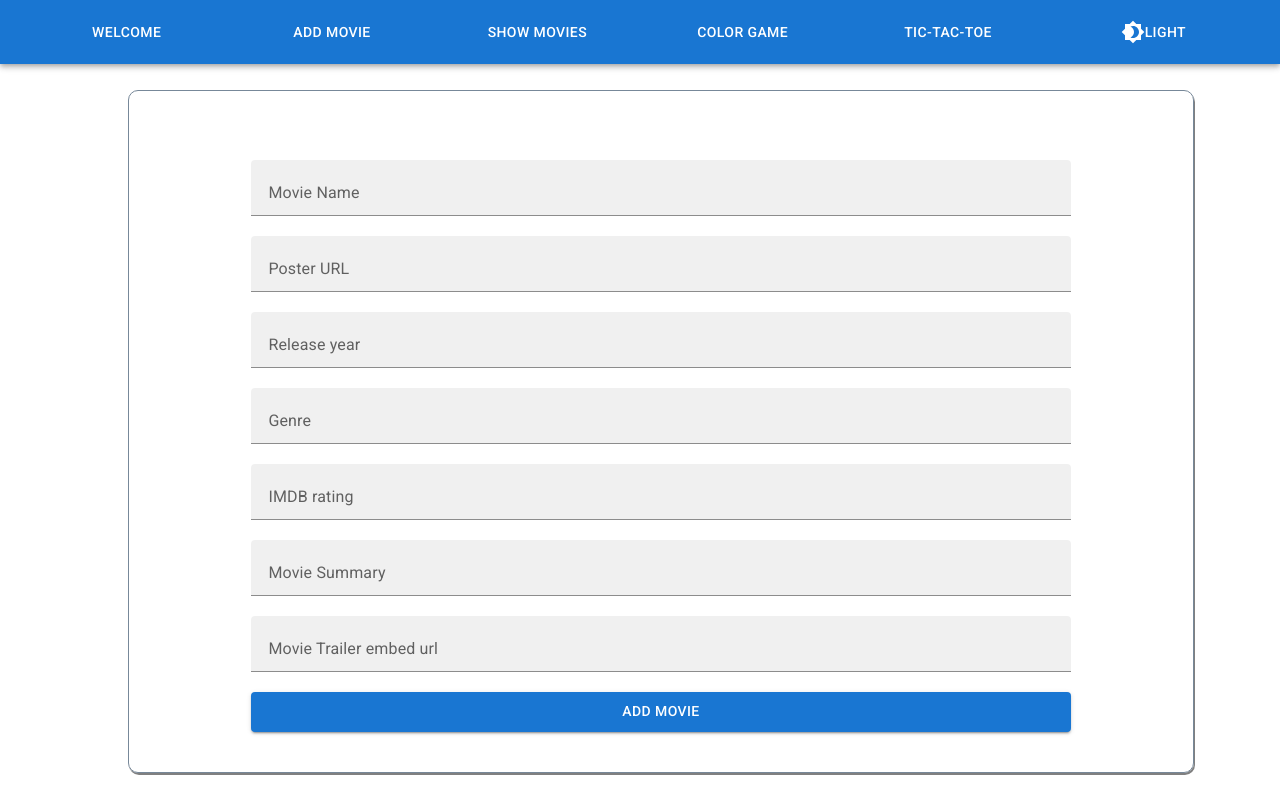
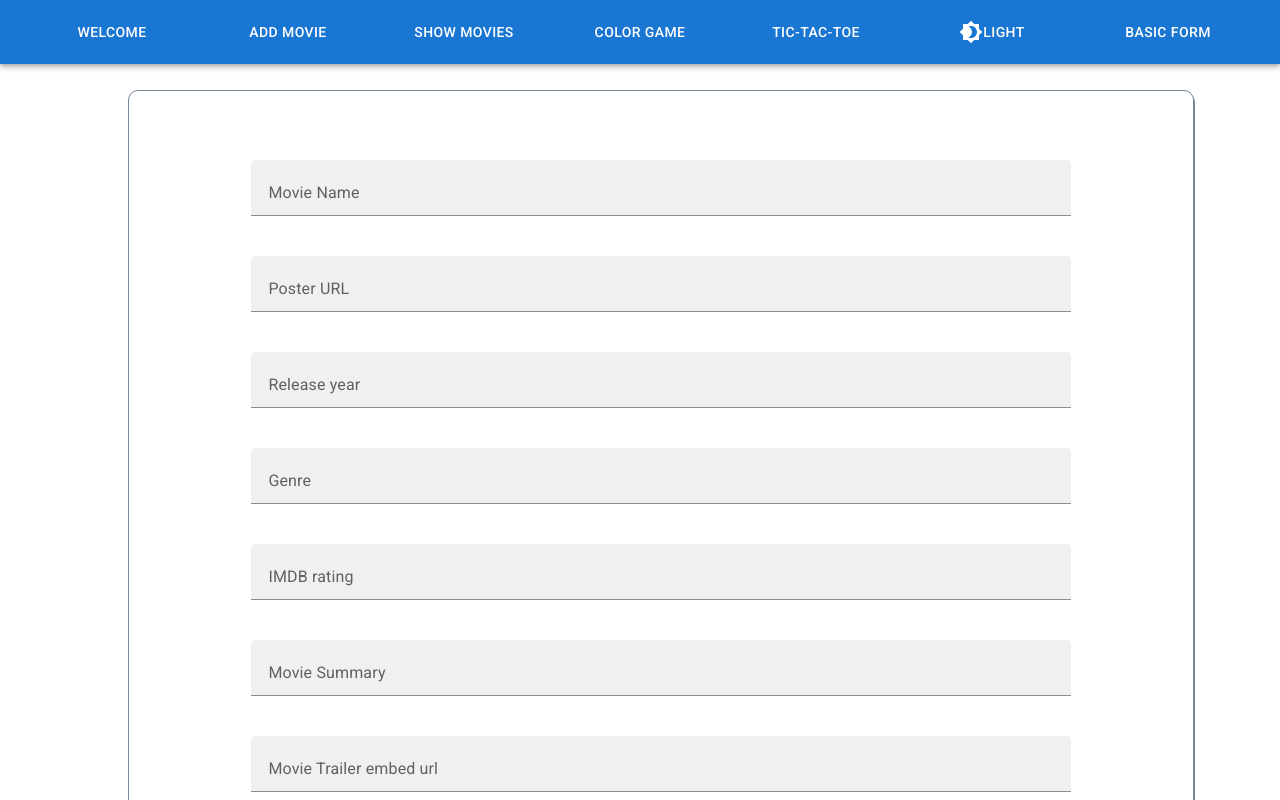
Before and after one commit to inavis/react-router-practise, a React (Create React App) app: page /addmovie in a window 1280 px wide. Shown: the top 800 px of the page. Built offline with nearby package versions, Linux system fonts and the light colour scheme.

Commit message:
with formik

```diff
--- a/package.json
+++ b/package.json
@@ -10,13 +10,16 @@
     "@testing-library/jest-dom": "^5.16.1",
     "@testing-library/react": "^12.1.2",
     "@testing-library/user-event": "^13.5.0",
+    "core-js": "^3.20.1",
+    "formik": "^2.2.9",
     "react": "^17.0.2",
     "react-confetti": "^6.0.1",
     "react-dom": "^17.0.2",
     "react-router-dom": "^5.3.0",
     "react-scripts": "5.0.0",
     "react-use": "^17.3.1",
-    "web-vitals": "^2.1.2"
+    "web-vitals": "^2.1.2",
+    "yup": "^0.32.11"
   },
   "scripts": {
     "start": "react-scripts start",
--- a/public/index.html
+++ b/public/index.html
@@ -45,4 +45,5 @@
       To create a production bundle, use `npm run build` or `yarn build`.
     -->
   </body>
+  <script src="https://unpkg.com/formik/dist/formik.umd.production.min.js"></script>
 </html>
--- a/src/AddMovie.js
+++ b/src/AddMovie.js
@@ -3,18 +3,69 @@ import Button from '@mui/material/Button';
 import TextField from '@mui/material/TextField';
 import { useHistory } from "react-router-dom";
 
-export function AddMovie({ name, setname, poster, setposter, year, setyear, genre, setgenre, summary, setsummary, imdb, setimdb, trailer, settrailer, movielist, setmovielist }) {
+
+import { Formik,useFormik } from 'formik';
+import * as yup from 'yup';
+
+
+
+
+// const validateForm= (values)=>{
+//   console.log("onValidate values",values);
+
+//   //if any error it will be added
+//   const errors = {};
+
+// if(values.name.length<5){
+//   errors.name="Add more characters"
+// }
+// if(values.summary.length<5){
+//   errors.summary="Add more characters"
+// }
+// if(values.genre.length<5){
+//   errors.genre="Add more characters"
+// }
+
+//   console.log(errors)
+
+//   return errors;
+// }
+
+const validateForm =yup.object({
+  name:yup.string().min(5)
+                .required("It is mandatory field"),
+  poster:yup.string().url().required("It is mandatory field"),
+  year:yup.number().required("It is mandatory field"),
+  genre:yup.string().required("It is mandatory field"),
+  summary:yup.string().max(100).required("It is mandatory field"),
+  imdb:yup.number().required("It is mandatory field"),
+  trailer:yup.string().url().required("It is mandatory field"),
+})
+
+
+export function AddMovie() {
   const history = useHistory();
 
+  const {handleSubmit,values,handleChange,handleBlur,touched,errors} = useFormik({
+    initialValues:{ name:"",  poster:"",  year:"", genre:"",  summary:"",
+                imdb:"",  trailer:""},
+    // validate:validateForm,
+    validationSchema:validateForm,
+    onSubmit:(values) =>{
+      console.log("On submit value",values)
+    }
+})
+
   const addmovie =() =>{
+    console.log("add movie")
     const newMovie ={
-      name,
-      poster,
-      year,
-      genre,
-      summary,
-      imdb,
-      trailer
+      name:values.name,
+      poster:values.poster,
+      year:values.year,
+      genre:values.genre,
+      summary:values.summary,
+      imdb:values.imdb,
+      trailer:values.trailer
     };
     fetch(`https://61c4136bf1af4a0017d99289.mockapi.io/movies/`,{
       method:"POST",
@@ -27,43 +78,110 @@ export function AddMovie({ name, setname, poster, setposter, year, setyear, genr
     .then(()=>history.push("/ShowMovies"))
   }
 
+
   return (
 
-    <div className='form'>
+   <form onSubmit={handleSubmit}>
+      <div className='form'>
       <br></br>
       <div className='formhead text-primary'>ADD MOVIE DETAILS</div>
       <div>
-        <TextField id="filled-basic" className="textbox" label="Movie Name" variant="filled" onChange={(event) => setname(event.target.value)} />
+        <TextField id="filled-basic" className="textbox" label="Movie Name" variant="filled" id='name'
+            name='name'
+            value={values.name}
+            onChange={handleChange}
+            onBlur={handleBlur}
+
+         />
+      </div>
+      {console.log(touched.name,errors.name)}
+      <div style={{color:"red",float:"left",marginLeft:"10%"}}>
+          {touched.name && errors.name ? errors.name :""}
+      </div>
+      <br></br><br></br>
+      <div>
+        <TextField id="filled-basic" className="textbox" label="Poster URL" variant="filled"id='poster'
+            name='poster'
+            value={values.poster}
+            onChange={handleChange}
+            onBlur={handleBlur}
+          />
+      </div>
+      <div style={{color:"red",float:"left",marginLeft:"10%"}}>
+          {touched.poster && errors.poster ? errors.poster :""}
+      </div>
+      <br></br>
+      <br></br>
+      <div>
+        <TextField id="filled-basic" className="textbox" label="Release year" variant="filled"  id='year'
+            name='year'
+            value={values.year}
+            onChange={handleChange}
+            onBlur={handleBlur}
+         />
+      </div>
+      <div style={{color:"red",float:"left",marginLeft:"10%"}}>
+          {touched.year && errors.year ? errors.year :""}
+      </div>
+      <br></br>
+      <br></br>
+      <div>
+        <TextField id="filled-basic" className="textbox" label="Genre" variant="filled" id='genre'
+            name='genre'
+            value={values.genre}
+            onChange={handleChange}
+            onBlur={handleBlur}
+        />
+      </div>
+      <div style={{color:"red",float:"left",marginLeft:"10%"}}>
+          {touched.genre && errors.genre ? errors.genre :""}
+      </div>
+      <br></br>
+      <br></br>
+      <div>
+        <TextField id="filled-basic" className="textbox" label="IMDB rating" variant="filled"  id='imdb'
+            name='imdb'
+            value={values.imdb}
+            onChange={handleChange}
+            onBlur={handleBlur}
+         />
+      </div>
+      <div style={{color:"red",float:"left",marginLeft:"10%"}}>
+         {touched.imdb && errors.imdb ? errors.imdb :""}
+      </div>
+      <br></br>
+      <br></br>
+      <div>
+        <TextField id="filled-basic" className="textbox" label="Movie Summary" variant="filled"  id='summary'
+            name='summary'
+            value={values.summary}
+            onChange={handleChange}
+            onBlur={handleBlur}
+         />
+        <br></br>
+      </div>
+      <div style={{color:"red",float:"left",marginLeft:"10%"}}>
+          {touched.summary && errors.summary ? errors.summary :""}
       </div>
       <br></br>
       <div>
-        <TextField id="filled-basic" className="textbox" label="Poster URL" variant="filled" onChange={(event) => setposter(event.target.value)} />
+        <br></br>
+        <TextField id="filled-basic" className="textbox" label="Movie Trailer  embed url" variant="filled"
+        id='trailer'
+        name='trailer'
+        value={values.trailer}
+        onChange={handleChange}
+        onBlur={handleBlur}
+         />
+        <br></br>
+        <div style={{color:"red",float:"left",marginLeft:"10%"}}>
+            {touched.trailer && errors.trailer ? errors.trailer :""}
       </div>
       <br></br>
-      <div>
-        <TextField id="filled-basic" className="textbox" label="Release year" variant="filled" onChange={(event) => setyear(event.target.value)} />
-      </div>
-      <br></br>
-      <div>
-        <TextField id="filled-basic" className="textbox" label="Genre" variant="filled" onChange={(event) => setgenre(event.target.value)} />
-      </div>
-      <br></br>
-      <div>
-        <TextField id="filled-basic" className="textbox" label="IMDB rating" variant="filled" onChange={(event) => setimdb(event.target.value)} />
-      </div>
-      <br></br>
-      <div>
-        <TextField id="filled-basic" className="textbox" label="Movie Summary" variant="filled" onChange={(event) => setsummary(event.target.value)} />
-        <br></br>
       </div>
       <div>
         <br></br>
-        <TextField id="filled-basic" className="textbox" label="Movie Trailer  embed url" variant="filled" onChange={(event) => settrailer(event.target.value)} />
-        <br></br>
-      </div>
-      <div>
-        <br></br>
-        <Button variant="contained" onClick={() => {
+        <Button variant="contained" type='submit' onClick={() => {
 
           // setmovielist([...movielist, { name: name, poster: poster, year: year, genre: genre, summary: summary, imdb: imdb, trailer: trailer }]);
           // history.push("/ShowMovies");
@@ -74,6 +192,7 @@ export function AddMovie({ name, setname, poster, setposter, year, setyear, genr
       <br></br>
     </div>
 
+   </form>
 
   );
 }
--- a/src/App.js
+++ b/src/App.js
@@ -53,7 +53,14 @@ import { XOGAME } from './XOGAME';
 import { useTheme, ThemeProvider, createTheme } from '@mui/material/styles';
 import Brightness4Icon from '@mui/icons-material/Brightness4';
 import Brightness7Icon from '@mui/icons-material/Brightness7';
-import { EditMovies } from './EditMovies';
+import { EditMovies,GetMovie } from './EditMovies';
+
+
+import { Formik,useFormik } from 'formik';
+import * as yup from 'yup';
+
+
+
 
 
 
@@ -113,6 +120,7 @@ const history2 = useHistory();
               <Button color="inherit" onClick={()=>{history.push("/colorgame")}}>Color Game</Button>
               <Button color="inherit" onClick={()=>{history.push("/xogame")}}>Tic-tac-toe</Button>
               <Button onClick={colorMode.toggleColorMode} color="inherit">{theme.palette.mode === 'dark' ? <Brightness7Icon /> : <Brightness4Icon />}  {theme.palette.mode} </Button>
+              <Button color="inherit" onClick={()=>{history.push("/basicform")}}>Basic form</Button>
             </Toolbar>
         </AppBar>
        </div>
@@ -170,11 +178,15 @@ const history2 = useHistory();
          </Route>
 
          <Route path="/EditMovies/:id">
-           <EditMovies/>
+           <GetMovie/>
          </Route>
 
          <Route path="/xogame">
            <XOGAME/>
+         </Route>
+
+         <Route path="/basicform">
+           <BasicForm/>
          </Route>
 
          <Route exact path="/">
@@ -190,6 +202,97 @@ const history2 = useHistory();
 
     </Paper>
   );
+}
+
+
+
+
+//FORM  VALIDATION
+
+// const validateForm= (values)=>{
+//   console.log("onValidate values",values);
+
+//   //if any error it will be added
+//   const errors = {};
+
+
+//   //validate length of email
+//   if(values.email.length<5){
+//     errors.email="Please provide longer email"
+//   }
+
+//   //if email is in correct pattern
+//   if(!/^[A-Z0-9._%+-]+@[A-Z0-9.-]+\.[A-Z]{2,}$/i.test(values.email)){
+//     errors.email="Invalid email address"
+//   }
+
+//   //password of length 8 to 12
+//   if(values.password.length<8  ){
+//     errors.password="Password should be minimum 8 characters"
+//   }
+//   else if(values.password.length>12){
+//     errors.password="Password should be maximum 12 characters"
+//   }
+
+//   console.log(errors)
+
+//   return errors;
+// }
+
+const validateForm =yup.object({
+  email:yup.string().min(5).
+                matches(!/^[A-Z0-9._%+-]+@[A-Z0-9.-]+\.[A-Z]{2,}$/i,"not of required pattern")
+                .required("It is mandatory field"),
+  password:yup.string().min(8,"Should have longer password")
+                    .max(12,"should have smaller passwords")
+                    .required("It is mandatory field")
+})
+function BasicForm(){
+
+//   const formik = useFormik({
+//     initialValues:{email:"abc@xyz.com",password:"iji"},
+//     validate:validateForm,
+//     onSubmit:(values) =>{
+//       console.log("On submit value",values)
+//     }
+// })
+
+//  changed by applying destructuring
+  const {handleSubmit,values,handleChange,handleBlur,touched,errors} = useFormik({
+      initialValues:{email:"abc@xyz.com",password:"iji"},
+      validationSchema:validateForm,
+      onSubmit:(values) =>{
+        console.log("On submit value",values)
+      }
+  })
+  return(
+    <div>
+      <form onSubmit={handleSubmit}>
+        <input type="email" placeholder='Enter email'
+            id='email'
+            name='email'
+            value={values.email}
+            onChange={handleChange}
+            onBlur={handleBlur}
+        />
+        {/* {formik.errors.email} */}
+
+        {/* touched is linked with onBlur propery so once touched becomes true and error is there it will display error */}
+        {touched.email && errors.email ? errors.email :""}
+
+        <input type="password" placeholder='Enter password'
+            id='password'
+            name='password'
+            value={values.password}
+            onChange={handleChange}
+            onBlur={handleBlur}
+        />
+        {touched.password && errors.password ? errors.password :""}
+
+        <button type='submit'>Submit</button>
+      </form>
+    </div>
+  )
 }
 
 export  function ToggleColorMode() {
--- a/src/EditMovies.js
+++ b/src/EditMovies.js
@@ -3,24 +3,26 @@ import TextField from '@mui/material/TextField';
 import { useHistory, useParams } from "react-router-dom";
 import { useState,useEffect } from 'react';
 
-export function EditMovies() {
 
+import { Formik,useFormik } from 'formik';
+import * as yup from 'yup';
 
+const validateForm =yup.object({
+  name:yup.string().min(5)
+                .required("It is mandatory field"),
+  poster:yup.string().url().required("It is mandatory field"),
+  year:yup.number().required("It is mandatory field"),
+  genre:yup.string().required("It is mandatory field"),
+  summary:yup.string().max(200).required("It is mandatory field"),
+  imdb:yup.number().required("It is mandatory field"),
+  trailer:yup.string().url().required("It is mandatory field"),
+})
 
-    const [movielist,setmovielist] = useState([])
+export function GetMovie(){
 
+  const [moviefind,setmoviefind] = useState([])
+  const { id } = useParams();
 
-    const [name,setname] = useState("");
-    const [poster,setposter] = useState("");
-    const [year,setyear] = useState("");
-    const [genre,setgenre] = useState("");
-    const [summary,setsummary] = useState("");
-    const [imdb,setimdb] = useState("");
-    const [trailer,settrailer] = useState("");
-
-
-    const history = useHistory();
-    const { id } = useParams();
 
   let getmovies =() => {
     console.log("use Effect");
@@ -29,30 +31,50 @@ export function EditMovies() {
     })
     .then((data)=>data.json())
     .then((movies)=>{
-            setmovielist(movies);
-            setname(movies.name);
-            setposter(movies.poster)
-            setyear(movies.year)
-            setgenre(movies.genre)
-            setsummary(movies.summary)
-            setimdb(movies.imdb)
-            settrailer(movies.trailer)
+        setmoviefind(movies);
     })
   }
+  console.log(moviefind)
 
   useEffect(getmovies,[]);
 
+   //to prevent race condition
+   //before getting the respective movie we cannot load form with undefined values
+   return moviefind.name ? <EditMovies moviefind={moviefind}/> : ""
+
+}
+
+
+
+export function EditMovies({moviefind}) {
+
+  const history = useHistory();
+
+      const {name,poster,year,genre,summary,imdb,trailer} = moviefind;
+      console.log("movies",name,poster,year,genre,summary,imdb,trailer)
+
+      const {handleSubmit,values,handleChange,handleBlur,touched,errors} = useFormik({
+        initialValues:{ name:name,  poster:poster,
+                year:year, genre:genre[0],  summary:summary,
+                    imdb:imdb,  trailer:trailer},
+        // validate:validateForm,
+        validationSchema:validateForm,
+        onSubmit:(values) =>{
+          console.log("On submit value",values)
+        }
+      })
+
       const updatemovie =() =>{
         const newMovie ={
-          name,
-          poster,
-          year,
-          genre,
-          summary,
-          imdb,
-          trailer
+          name:values.name,
+          poster:values.poster,
+          year:values.year,
+          genre:values.genre,
+          summary:values.summary,
+          imdb:values.imdb,
+          trailer:values.trailer
         };
-        fetch(`https://61c4136bf1af4a0017d99289.mockapi.io/movies/${movielist.id}`,{
+        fetch(`https://61c4136bf1af4a0017d99289.mockapi.io/movies/${moviefind.id}`,{
           method:"PUT",
           body: JSON.stringify(newMovie),
           headers:{
@@ -65,52 +87,120 @@ export function EditMovies() {
 
 
     return (
-
+<form onSubmit={handleSubmit}>
       <div className='form'>
       <br></br>
-          <div className='formhead text-primary'>ADD MOVIE DETAILS</div>
+      <div className='formhead text-primary'>EDIT MOVIE DETAILS</div>
       <div>
-            <TextField id="filled-basic" className="textbox" label="Movie Name" variant="filled" value={name} onChange={(event) => setname(event.target.value)}/>
+        <TextField id="filled-basic" className="textbox" label="Movie Name"
+         variant="filled" id='name'
+            name='name'
+            value={values.name}
+            onChange={handleChange}
+            onBlur={handleBlur}
+
+         />
+      </div>
+      {console.log(touched.name,errors.name)}
+      <div style={{color:"red",float:"left",marginLeft:"10%"}}>
+          {touched.name && errors.name ? errors.name :""}
+      </div>
+      <br></br><br></br>
+      <div>
+        <TextField id="filled-basic" className="textbox" label="Poster URL" variant="filled"id='poster'
+            name='poster'
+            value={values.poster}
+            onChange={handleChange}
+            onBlur={handleBlur}
+          />
+      </div>
+      <div style={{color:"red",float:"left",marginLeft:"10%"}}>
+          {touched.poster && errors.poster ? errors.poster :""}
+      </div>
+      <br></br>
+      <br></br>
+      <div>
+        <TextField id="filled-basic" className="textbox" label="Release year" variant="filled"  id='year'
+            name='year'
+            value={values.year}
+            onChange={handleChange}
+            onBlur={handleBlur}
+         />
+      </div>
+      <div style={{color:"red",float:"left",marginLeft:"10%"}}>
+          {touched.year && errors.year ? errors.year :""}
+      </div>
+      <br></br>
+      <br></br>
+      <div>
+        <TextField id="filled-basic" className="textbox" label="Genre" variant="filled" id='genre'
+            name='genre'
+            value={values.genre}
+            onChange={handleChange}
+            onBlur={handleBlur}
+        />
+      </div>
+      <div style={{color:"red",float:"left",marginLeft:"10%"}}>
+          {touched.genre && errors.genre ? errors.genre :""}
+      </div>
+      <br></br>
+      <br></br>
+      <div>
+        <TextField id="filled-basic" className="textbox" label="IMDB rating" variant="filled"  id='imdb'
+            name='imdb'
+            value={values.imdb}
+            onChange={handleChange}
+            onBlur={handleBlur}
+         />
+      </div>
+      <div style={{color:"red",float:"left",marginLeft:"10%"}}>
+         {touched.imdb && errors.imdb ? errors.imdb :""}
+      </div>
+      <br></br>
+      <br></br>
+      <div>
+        <TextField id="filled-basic" className="textbox" label="Movie Summary" variant="filled"  id='summary'
+            name='summary'
+            value={values.summary}
+            onChange={handleChange}
+            onBlur={handleBlur}
+         />
+        <br></br>
+      </div>
+      <div style={{color:"red",float:"left",marginLeft:"10%"}}>
+          {touched.summary && errors.summary ? errors.summary :""}
       </div>
       <br></br>
       <div>
-            <TextField id="filled-basic" className="textbox" label="Poster URL" variant="filled" value={poster} onChange={(event) => setposter(event.target.value)}/>
+        <br></br>
+        <TextField id="filled-basic" className="textbox" label="Movie Trailer  embed url" variant="filled"
+        id='trailer'
+        name='trailer'
+        value={values.trailer}
+        onChange={handleChange}
+        onBlur={handleBlur}
+         />
+        <br></br>
+        <div style={{color:"red",float:"left",marginLeft:"10%"}}>
+            {touched.trailer && errors.trailer ? errors.trailer :""}
       </div>
-          <br></br>
-          <div>
-            <TextField id="filled-basic" className="textbox" label="Release year" variant="filled" value={year} onChange={(event) => setyear(event.target.value)} />
-          </div>
-          <br></br>
-          <div>
-            <TextField id="filled-basic" className="textbox" label="Genre" variant="filled" value={genre} onChange={(event) => setgenre(event.target.value)} />
-          </div>
-          <br></br>
-          <div>
-            <TextField id="filled-basic" className="textbox" label="IMDB rating" variant="filled" value={imdb} onChange={(event) => setimdb(event.target.value)} />
-          </div>
-          <br></br>
-          <div>
-            <TextField id="filled-basic" className="textbox" label="Movie Summary" variant="filled"  value={summary } onChange={(event) => setsummary(event.target.value)}/>
       <br></br>
       </div>
       <div>
         <br></br>
-            <TextField id="filled-basic" className="textbox" label="Movie Trailer  embed url" variant="filled" value={trailer}  onChange={(event) => settrailer(event.target.value)}/>
-            <br></br>
-          </div>
-          <div>
-            <br></br>
-            <Button variant="contained" onClick={() => {
+        <Button variant="contained" type='submit' onClick={() => {
 
           // setmovielist([...movielist, { name: name, poster: poster, year: year, genre: genre, summary: summary, imdb: imdb, trailer: trailer }]);
           // history.push("/ShowMovies");
           updatemovie();
-            }}>update details</Button>
+        }}>UPDATE MOVIE DETAILS</Button>
         <br></br>
       </div>
       <br></br>
     </div>
 
+   </form>
+
 
       );
 }
```
Also changed, not shown: 1 other file (tests, documents, lock files or other folders). Lines whose indentation alone changed are shown as unchanged.
